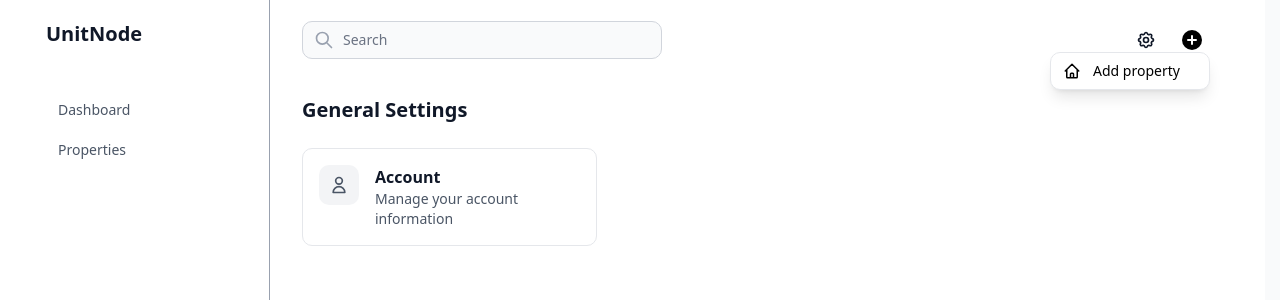
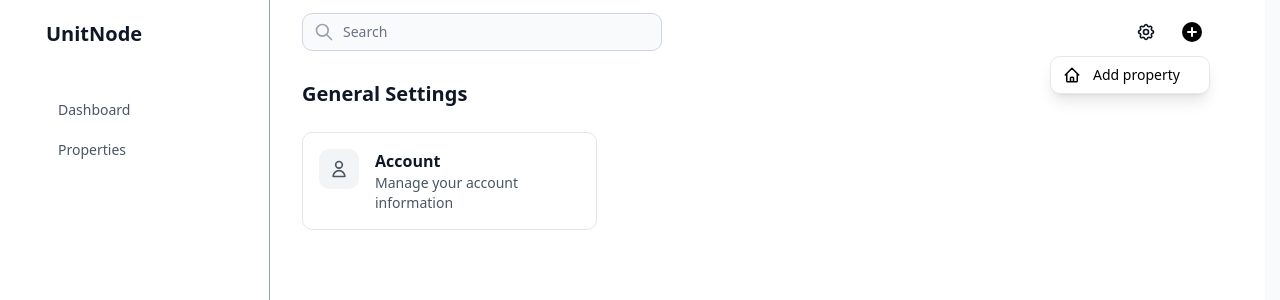
Before and after one commit to acstartup/unitnode.com, a Next.js app: page /app/settings in a window 1280 px wide. Both pictures are taken after a click on the button "Command". Shown: the top 300 px of the page. Built offline with nearby package versions, Linux system fonts and the light colour scheme.

Commit message:
(feat): decreased padding at top of header and gap between command dropdown and +

```diff
--- a/src/components/header.tsx
+++ b/src/components/header.tsx
@@ -11,7 +11,7 @@ export default function Header() {
 
     return (
 
-        <header className="h-12 bg-white flex items-center px-8 sticky">
+        <header className="h-8 bg-white flex items-center px-8 sticky">
             {/* Search Bar */}
             <div className="flex-1 max-w-2xl">
                 <div className="relative">
@@ -110,7 +110,7 @@ export default function Header() {
 
                     {/* Dropdown Menu for Command Center*/}
                     {isDropdownOpen && (
-                        <div className="absolute right-0 mt=2 w-40 bg-white rounded-lg shadow-lg border border-gray-200 p-1 z-50 animate-in fade-in slide-in-from-top-2 duration-200">
+                        <div className="absolute right-0 mt-3 w-40 bg-white rounded-lg shadow-lg border border-gray-200 p-1 z-50 animate-in fade-in slide-in-from-top-2 duration-200">
                             {/* Add Property BUtton */}
                             <button className="w-full px-2 py-1 flex items-center gap-3 hover:bg-gray-100 transition-colors text-left rounded-md">
                                 <svg
```
